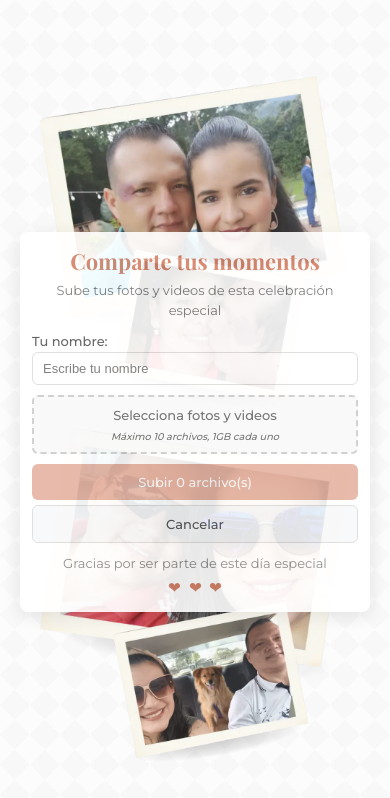
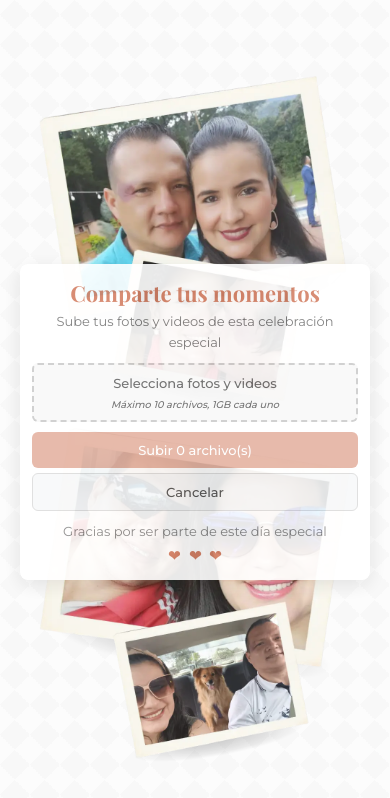
Before and after one commit to SicerBrito/matrimonio-app, an Angular app: page / in a window 390 px wide. Shown: the top 798 px of the page. Built offline with nearby package versions, Linux system fonts and the light colour scheme.

Commit message:
Sin Nombre
Ya no se va a subir el nombre de la persona

```diff
--- a/src/app/components/file-upload/file-upload.component.html
+++ b/src/app/components/file-upload/file-upload.component.html
@@ -5,17 +5,6 @@
     </header>
 
     <form [formGroup]="uploadForm" (ngSubmit)="onSubmit()" class="upload-form">
-        <!-- Nombre del invitado -->
-        <div class="form-group">
-            <label for="guestName">Tu nombre:</label>
-            <input type="text" id="guestName" formControlName="guestName" placeholder="Escribe tu nombre"
-                class="form-control">
-            <div *ngIf="uploadForm.get('guestName')?.invalid && uploadForm.get('guestName')?.touched"
-                class="error-message">
-                Por favor, escribe tu nombre
-            </div>
-        </div>
-
         <!-- Selector de archivos múltiples -->
         <div class="form-group file-input-container">
             <label for="files" class="file-input-label">
--- a/src/app/components/file-upload/file-upload.component.scss
+++ b/src/app/components/file-upload/file-upload.component.scss
@@ -53,20 +53,6 @@
         margin-bottom: 8px;
         font-weight: 500;
         color: #555;
-    }
-
-    .form-control {
-        width: 100%;
-        padding: 12px 15px;
-        border: 1px solid #ddd;
-        border-radius: 6px;
-        font-size: 16px;
-
-        &:focus {
-            outline: none;
-            border-color: #d48166;
-            box-shadow: 0 0 0 2px rgba(212, 129, 102, 0.2);
-        }
     }
 
     .file-input-container {
@@ -289,11 +275,6 @@
             margin-bottom: 18px;
         }
 
-        .form-control {
-            padding: 10px 12px;
-            font-size: 15px;
-        }
-
         .file-input-label {
             padding: 10px 12px;
             font-size: 15px;
@@ -358,11 +339,6 @@
 
         label {
             margin-bottom: 0px;
-        }
-
-        .form-control {
-            padding: 8px 10px;
-            font-size: 13px;
         }
 
         .file-input-label {
@@ -436,7 +412,6 @@
     }
 
     .upload-form {
-        .form-control,
         .file-input-label {
             padding: 6px 8px;
             font-size: 13px;
@@ -456,9 +431,7 @@
     }
 }
 
-// ===== ESTILOS NUEVOS PARA MÚLTIPLES ARCHIVOS =====
-// Agregar este código al final de tu archivo SCSS existente
-
+// ===== MÚLTIPLES ARCHIVOS =====
 @keyframes fadeIn {
     from {
         opacity: 0;
--- a/src/app/components/file-upload/file-upload.component.ts
+++ b/src/app/components/file-upload/file-upload.component.ts
@@ -42,7 +42,6 @@ export class FileUploadComponent implements OnInit {
     // private metadataService: MetadataService
   ) {
     this.uploadForm = this.fb.group({
-      guestName: ['', [Validators.required, Validators.minLength(2)]],
       files: [null, [Validators.required]]
     });
   }
@@ -185,8 +184,6 @@ export class FileUploadComponent implements OnInit {
       return;
     }
 
-    const guestName = this.uploadForm.get('guestName')?.value;
-
     // Iniciar la subida
     this.isUploading = true;
     this.globalUploadProgress = 0;
@@ -201,13 +198,13 @@ export class FileUploadComponent implements OnInit {
     });
 
     // Subir archivos secuencialmente (puedes cambiar a paralelo si prefieres)
-    this.uploadFilesSequentially(guestName, 0);
+    this.uploadFilesSequentially(0);
   }
 
   /**
    * Sube los archivos de forma secuencial
    */
-  private uploadFilesSequentially(guestName: string, index: number): void {
+  private uploadFilesSequentially(index: number): void {
     if (index >= this.selectedFiles.length) {
       // Todos los archivos han sido procesados
       this.isUploading = false;
@@ -239,7 +236,6 @@ export class FileUploadComponent implements OnInit {
 
             // Guardar los metadatos
             const metadata: FileMetadata = {
-              guestName,
               fileName: currentFile.file.name,
               fileType: currentFile.file.type,
               fileSize: currentFile.file.size,
@@ -264,7 +260,7 @@ export class FileUploadComponent implements OnInit {
             // });
 
             // Mientras tanto, continuar con el siguiente archivo
-            this.uploadFilesSequentially(guestName, index + 1);
+            this.uploadFilesSequentially(index + 1);
           }
         },
         error: (error: HttpErrorResponse) => {
@@ -272,7 +268,7 @@ export class FileUploadComponent implements OnInit {
           currentFile.uploadStatus = 'error';
 
           // Continuar con el siguiente archivo
-          this.uploadFilesSequentially(guestName, index + 1);
+          this.uploadFilesSequentially(index + 1);
         }
       });
   }
@@ -280,7 +276,7 @@ export class FileUploadComponent implements OnInit {
   /**
    * Sube los archivos en paralelo (alternativa)
    */
-  private uploadFilesInParallel(guestName: string): void {
+  private uploadFilesInParallel(): void {
     let completedUploads = 0;
 
     this.selectedFiles.forEach((fileWithPreview) => {
--- a/src/app/models/file-metadata.model.ts
+++ b/src/app/models/file-metadata.model.ts
@@ -1,6 +1,5 @@
 export interface FileMetadata {
     id?: string;            // ID único (puede ser generado por Firestore)
-    guestName: string;      // Nombre del invitado
     fileName: string;       // Nombre del archivo original
     fileType: string;       // Tipo MIME del archivo
     fileSize: number;       // Tamaño en bytes
--- a/src/environments/environment.ts
+++ b/src/environments/environment.ts
@@ -1,10 +1,15 @@
 export const environment = {
     production: false,
     bunnyStorage: {
-        storageZoneName: 'TU_STORAGE_ZONE',
+        storageZoneName: 'c1a77494-a7fb-4a87-9ee7270547be-8de7-4696',
         accessKey: 'TU_ACCESS_KEY',
         endpoint: 'https://storage.bunnycdn.com',
         region: '' // Deja vacío para la región por defecto, o usa 'de', 'uk', etc.
+    },
+    bunnyCdn: {
+        apiKey: 'c1a77494-a7fb-4a87-9ee7270547be-8de7-4696',
+        libraryId: '288685',
+        baseUrl: 'https://video.bunnycdn.com/library'
     },
     firebaseConfig: {
         apiKey: "AIzaSyBufhiZyBHwjPdCf6R6MDWFCJVh-f7Ms1o",
```
